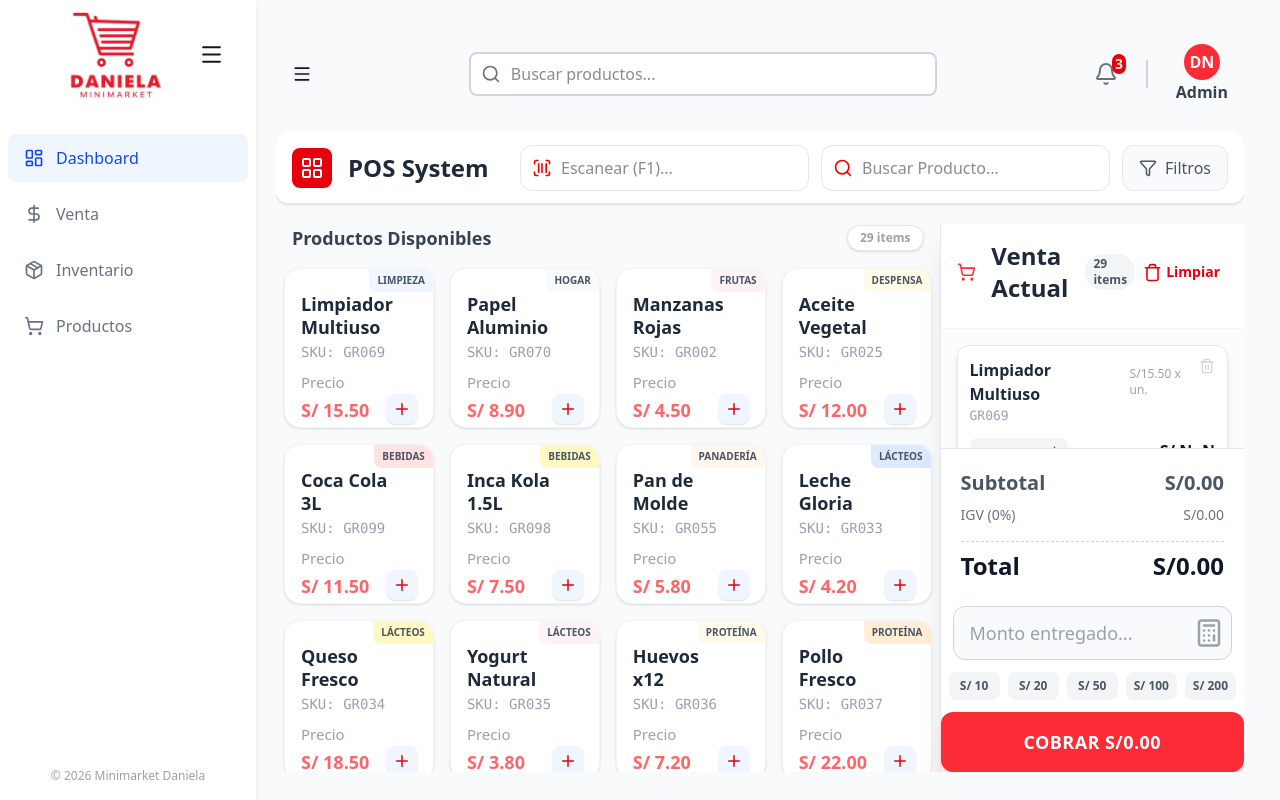
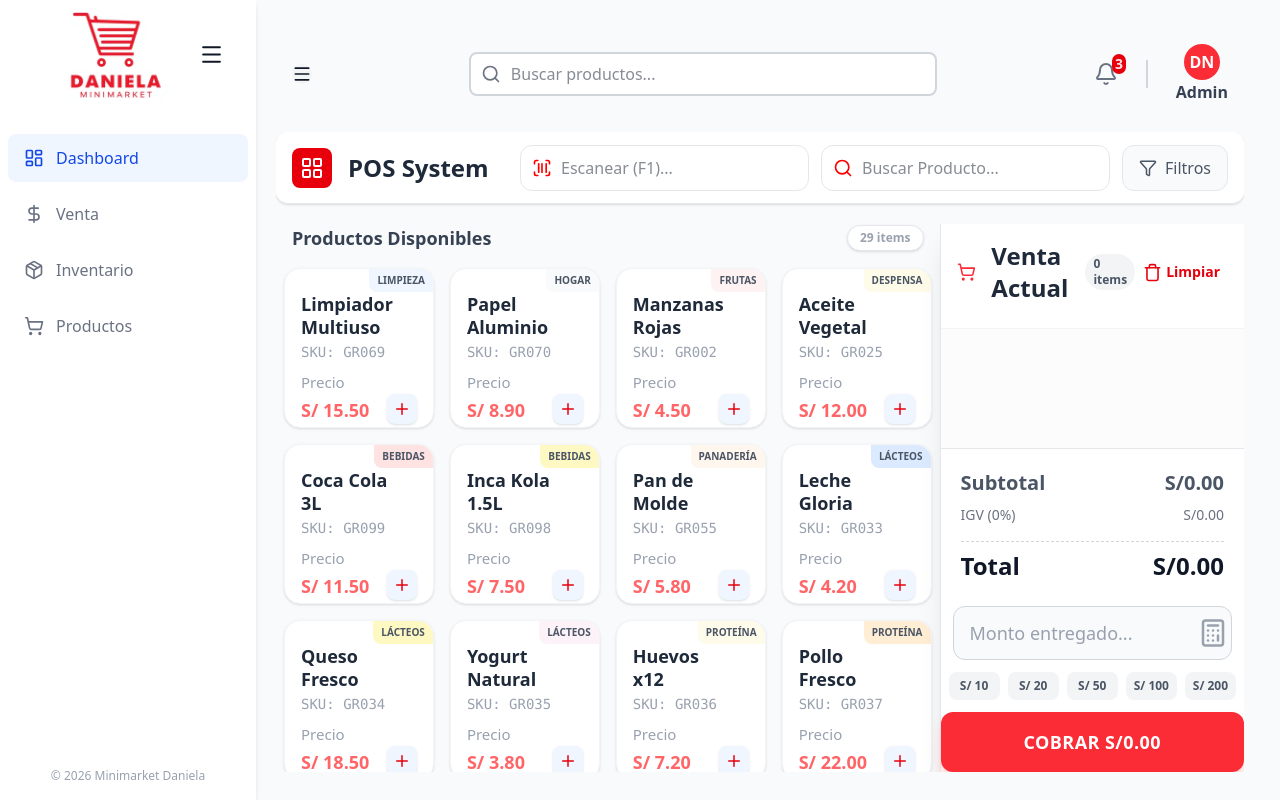
Before and after one commit to LOHAN2000/minimarket-daniela, a Next.js app: page /pos in a window 1280 px wide. Built offline with nearby package versions, Linux system fonts and the light colour scheme.

Commit message:
agregando CartStore para manejar el estado del carrito globalmente

```diff
--- a/src/app/pos/page.tsx
+++ b/src/app/pos/page.tsx
@@ -2,7 +2,8 @@
 import { OrderSumary } from '@/components/pos/OrderSumary';
 import { POSHeader } from '@/components/pos/POSHeader'
 import { ProductGrid } from '@/components/pos/ProductGrid'
-import React from 'react'
+import { useCartStore } from '@/store/useCartStore'
+import React, { useMemo } from 'react'
 
 const products = [
   { id: 1, name: "Limpiador Multiuso", sku: "GR069", price: 15.50, stock: 51, category: "Limpieza", color: "bg-blue-50" },
@@ -37,12 +38,22 @@ const products = [
 ];
 
 export default function POSPage() {
+
+  const { cart, addToCart, updateQty, removeItem, clearCart } = useCartStore();
+
+  const total = useMemo(() => {
+    return cart.reduce((acc, item) => acc + item.price * item.qty, 0);
+  }, [cart]);
+
+  const igv = total * 0.0; // Según tu lógica actual es 0
+  const subtotal = total - igv;
+
   return (
     <div className='flex flex-col h-full gap-5 w-full overflow-hidden'>
       <POSHeader/>
       <div className='flex h-full overflow-hidden'>
-        <ProductGrid products={products} onAddCart={() => {}}/>
-        <OrderSumary cart={products} subtotal={0} igv={0} total={0} OnRemoveItem={() => {}} onUpdateQty={() => {}}/>
+        <ProductGrid products={products} onAddCart={addToCart}/>
+        <OrderSumary cart={cart} subtotal={subtotal} igv={igv} total={total} OnRemoveItem={removeItem} onUpdateQty={updateQty} onClearCart={clearCart}/>
       </div>
     </div>
   )
--- a/src/components/pos/OrderSumary.tsx
+++ b/src/components/pos/OrderSumary.tsx
@@ -1,5 +1,16 @@
+import { useCartStore } from '@/store/useCartStore';
 import { Calculator, Minus, Plus, ShoppingCart, Trash, Trash2 } from 'lucide-react';
-import React from 'react'
+import React, { useState } from 'react'
+
+interface Product {
+  id: number;
+  name: string;
+  sku: string;
+  price: number;
+  stock: number;
+  category: string;
+  color?: string;
+}
 
 interface OrderSumaryProps {
   cart: any[];
@@ -8,9 +19,19 @@ interface OrderSumaryProps {
   total: number;
   OnRemoveItem: (id: number) => void;
   onUpdateQty: (id: number, delta: number) => void;
+  onClearCart: () => void;
 }
 
-export const OrderSumary = ({cart, subtotal, igv, total, OnRemoveItem, onUpdateQty}: OrderSumaryProps) => {
+export const OrderSumary = ({cart, subtotal, igv, total, OnRemoveItem, onUpdateQty, onClearCart}: OrderSumaryProps) => {
+
+  const [montoEntregado, setMontoEntregado] = useState<number>(0);
+  const {getTotal, getIGV, getSubtotal} = useCartStore();
+
+  const handleMontoRapido = (monto: number) => {
+    setMontoEntregado(monto);
+  }
+
+  const cambio = montoEntregado - total;
   return (
     <div className='w-[35%] bg-white border-l border-gray-200 flex flex-col shadow-xl z-40'>
         <div className='flex p-4 border-b border-gray-100 bg-white'>
@@ -19,7 +40,7 @@ export const OrderSumary = ({cart, subtotal, igv, total, OnRemoveItem, onUpdateQ
               <h2 className='font-bold text-2xl text-gray-800 flex items-center gap-4'><ShoppingCart size={32} className='text-red-500'/>Venta Actual</h2>
               <span className="bg-gray-100 text-gray-600 text-xs font-bold px-2 py-0.5 rounded-full">{cart?.length} items</span>
             </div>
-            <button className='text text-red-600 text-sm font-semibold hover:bg-gray-200 px-2 py-1 rounded transition-colors flex items-center gap-1 ms-auto'><Trash size={19}/>Limpiar</button>
+            <button onClick={() => onClearCart()} className='text text-red-600 text-sm font-semibold hover:bg-gray-200 px-2 py-1 rounded transition-colors flex items-center gap-1 ms-auto'><Trash size={19}/>Limpiar</button>
           </div>
         </div>
 
@@ -66,20 +87,26 @@ export const OrderSumary = ({cart, subtotal, igv, total, OnRemoveItem, onUpdateQ
               <span>Total</span>
               <span>S/{total.toFixed(2)}</span>
             </div>
+            {montoEntregado > 0 && (
+              <div className='flex justify-between text-xl font-bold text-green-600 mt-2 pt-2 border-t border-dashed border-gray-300'>
+                <span>Cambio</span>
+                <span>S/{cambio.toFixed(2)}</span>
+              </div>
+            )}
           </div>
         </div>
         <div className='relative mx-3'>
-          <input type='number' placeholder='Monto entregado...' className='w-full bg-gray-50 border border-gray-300 rounded-xl py-3 pl-4 pr-10 font-bold text-lg text-gray-900 focus:outline-none focus:border-red-500 focus:ring-2 focus:ring-red-100 transition-all placeholder:font-normal placeholder:text-gray-400'/>
-          <Calculator className='absolute right-2 top-3 text-gray-400' size={30}/>
+          <input type='number' value={montoEntregado || ''} onChange={(e) => setMontoEntregado(parseFloat(e.target.value) || 0)} placeholder='Monto entregado...' className='w-full bg-gray-50 border border-gray-300 rounded-xl py-3 pl-4 pr-10 font-bold text-lg text-gray-900 focus:outline-none focus:border-red-500 focus:ring-2 focus:ring-red-100 transition-all placeholder:font-normal placeholder:text-gray-400'/>
+          <Calculator className='absolute right-1 top-3 text-gray-400' size={30}/>
         </div>
         <div className="flex gap-2 mt-3 px-2">
             {[10, 20, 50, 100, 200].map(monto => (
-                <button key={monto} className="flex-1 bg-gray-100 hover:bg-gray-200 text-xs font-bold text-gray-600 py-1.5 rounded-lg transition-colors">
+                <button onClick={() => handleMontoRapido(monto)} key={monto} className="flex-1 cursor-pointer bg-gray-100 hover:bg-gray-200 text-xs font-bold text-gray-600 py-1.5 rounded-lg transition-colors">
                     S/ {monto}
                 </button>
             ))}
         </div>
-        <button className='w-full mt-3 bg-red-500 hover:bg-red-600 text-white font-bold py-4 rounded-xl shadow-lg shadow-red-200 active:scale-[0.98] transition-all flex items-center justify-center gap-2 text-lg uppercase tracking-wide'>
+        <button className='w-full mt-3 bg-red-500 cursor-pointer hover:bg-red-600 text-white font-bold py-4 rounded-xl shadow-lg shadow-red-200 active:scale-[0.98] transition-all flex items-center justify-center gap-2 text-lg uppercase tracking-wide'>
             <span>Cobrar S/{total.toFixed(2)}</span>
         </button>
     </div>
--- /dev/null
+++ b/src/store/useCartStore.ts
@@ -0,0 +1,63 @@
+import { create } from "zustand";
+
+interface CartItem {
+  id: number;
+  name: string;
+  sku: string;
+  price: number;
+  stock: number;
+  category: string;
+  color?: string;
+  qty: number;
+}
+
+interface CartState {
+  cart: CartItem[];
+  addToCart: (product: any) => void;
+  updateQty: (id: number, delta: number) => void;
+  removeItem: (id: number) => void;
+  clearCart: () => void;
+}
+
+export const useCartStore = create<CartState>((set) => ({
+  cart: [],
+
+  addToCart: (product) => {
+    set((state) => {
+      const existingItem = state.cart.find((item) => item.id === product.id);
+      if (existingItem) {
+        return {
+          cart: state.cart.map((item) =>
+            item.id === product.id ? { ...item, qty: item.qty + 1 } : item
+          ),
+        };
+      } else {
+        return {
+          cart: [...state.cart, { ...product, qty: 1 }],
+        };
+      }
+    });
+  },
+
+  updateQty: (id, delta) => {
+    set((state) => ({
+      cart: state.cart.map((item) => {
+        if (item.id === id) {
+          const newQty = Math.max(1, item.qty + delta);
+          return { ...item, qty: newQty };
+        }
+        return item;
+      }),
+    }));
+  },
+
+  removeItem: (id) => {
+    set((state) => ({
+      cart: state.cart.filter((item) => item.id !== id),
+    }));
+  },
+
+  clearCart: () => {
+    set({ cart: [] });
+  }
+}));
```
